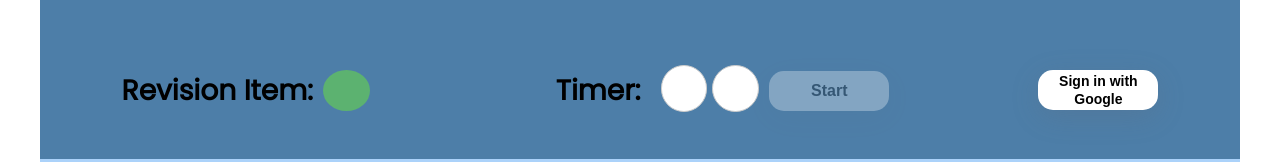
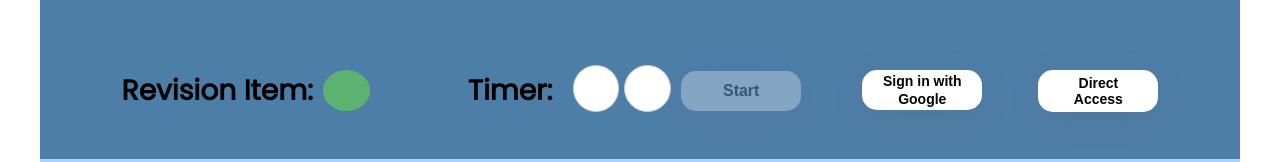
Before and after one commit to JeremyXZ/spaced-learning-frontend, a React (Create React App) app: page / in a window 1280 px wide. Shown: the part 132-294 px from the top of the page. Built offline with nearby package versions, Linux system fonts and the light colour scheme; no server answers.

Commit message:
added DirectAccess component, allowing access without login

```diff
--- /dev/null
+++ b/src/components/DirectAccess.js
@@ -0,0 +1,30 @@
+import styled from "styled-components";
+// import { Button } from "./Button.styled";
+
+const DirectAccess = ({ setIsLoggedIn }) => {
+  const handleClick = () => {
+    setIsLoggedIn(true);
+  };
+
+  return (
+    <DirectAccessButton onClick={handleClick}>Direct Access</DirectAccessButton>
+  );
+};
+
+const DirectAccessButton = styled.button`
+  width: 120px;
+  padding: 5px 15px;
+  background-color: white;
+  color: black;
+  font-size: 14px;
+  font-weight: bolder;
+  border: none;
+  border-radius: 15px;
+  box-shadow: rgba(100, 100, 111, 0.2) 0px 7px 29px 0px;
+
+  &:hover {
+    background-color: #eab8d7;
+    color: white;
+  }
+`;
+export default DirectAccess;
--- a/src/components/Header.js
+++ b/src/components/Header.js
@@ -3,6 +3,7 @@ import styled from "styled-components";
 import Timer from "./Timter";
 import Login from "./Login";
 import Logout from "./Logout";
+import DirectAccess from "./DirectAccess";
 
 const Header = ({ revisionCount, setIsLoggedIn, isLoggedIn }) => {
   return (
@@ -22,6 +23,7 @@ const Header = ({ revisionCount, setIsLoggedIn, isLoggedIn }) => {
         ) : (
           <Login setIsLoggedIn={setIsLoggedIn} />
         )}
+        <DirectAccess setIsLoggedIn={setIsLoggedIn} />
       </HeaderBottomWrapper>
     </Wrapper>
   );
```
